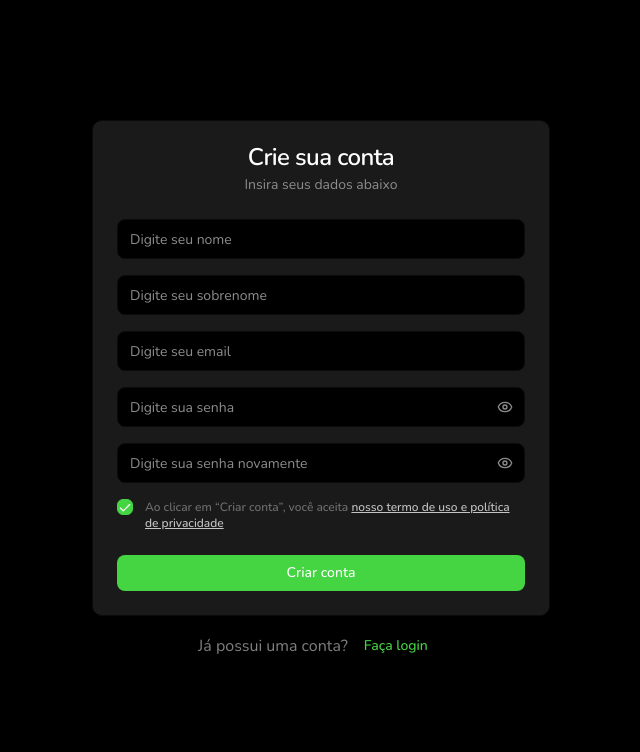
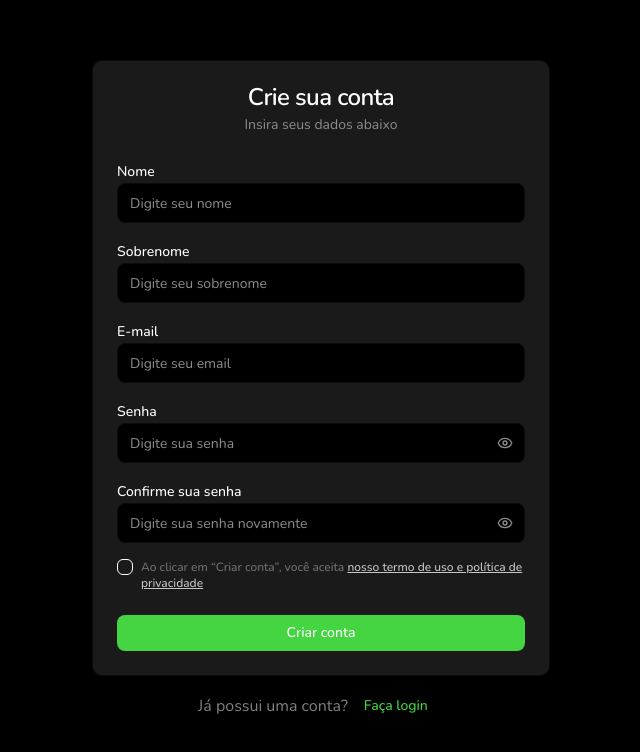
Before and after one commit to henriqueliima/fintrack, a React (Vite) app: page /signup in a window 1280 px wide. Shown: the top 752 px of the page, without its empty margins (319-959 px from the left). Built offline with nearby package versions, Linux system fonts and the light colour scheme.

Commit message:
feat: add validation to sign up form

```diff
--- a/package.json
+++ b/package.json
@@ -11,6 +11,7 @@
     "prepare": "husky"
   },
   "dependencies": {
+    "@hookform/resolvers": "^5.2.2",
     "@radix-ui/react-checkbox": "^1.3.3",
     "@radix-ui/react-label": "^2.1.7",
     "@radix-ui/react-slot": "^1.2.3",
@@ -21,9 +22,11 @@
     "lucide-react": "^0.544.0",
     "react": "^18.3.1",
     "react-dom": "^18.3.1",
+    "react-hook-form": "^7.63.0",
     "react-router": "^7.9.1",
     "tailwind-merge": "^3.3.1",
-    "tailwindcss": "^4.1.13"
+    "tailwindcss": "^4.1.13",
+    "zod": "^3.25.76"
   },
   "devDependencies": {
     "@eslint/js": "^9.17.0",
--- a/src/components/password-input.jsx
+++ b/src/components/password-input.jsx
@@ -1,16 +1,19 @@
 import { EyeIcon, EyeOffIcon } from 'lucide-react';
-import { useState } from 'react';
+import { forwardRef, useState } from 'react';
 
 import { Button } from './ui/button';
 import { Input } from './ui/input';
 
-const PasswordInput = ({ placeholder = 'Digite sua senha' }) => {
+const PasswordInput = forwardRef(
+  ({ placeholder = 'Digite sua senha', ...props }, ref) => {
     const [passwordIsVisible, setPasswordIsVisible] = useState(false);
     return (
       <div className="relative">
         <Input
           placeholder={placeholder}
           type={passwordIsVisible ? 'text' : 'password'}
+          ref={ref}
+          {...props}
         />
         <Button
           variant="ghost"
@@ -21,6 +24,9 @@ const PasswordInput = ({ placeholder = 'Digite sua senha' }) => {
         </Button>
       </div>
     );
-};
+  }
+);
+
+PasswordInput.displayName = 'PasswordInput';
 
 export default PasswordInput;
--- /dev/null
+++ b/src/components/ui/form.jsx
@@ -0,0 +1,137 @@
+'use client';
+import { Slot } from '@radix-ui/react-slot';
+import * as React from 'react';
+import { Controller, FormProvider, useFormContext } from 'react-hook-form';
+
+import { Label } from '@/components/ui/label';
+import { cn } from '@/lib/utils';
+
+const Form = FormProvider;
+
+const FormFieldContext = React.createContext({});
+
+const FormField = ({ ...props }) => {
+  return (
+    <FormFieldContext.Provider value={{ name: props.name }}>
+      <Controller {...props} />
+    </FormFieldContext.Provider>
+  );
+};
+
+const useFormField = () => {
+  const fieldContext = React.useContext(FormFieldContext);
+  const itemContext = React.useContext(FormItemContext);
+  const { getFieldState, formState } = useFormContext();
+
+  const fieldState = getFieldState(fieldContext.name, formState);
+
+  if (!fieldContext) {
+    throw new Error('useFormField should be used within <FormField>');
+  }
+
+  const { id } = itemContext;
+
+  return {
+    id,
+    name: fieldContext.name,
+    formItemId: `${id}-form-item`,
+    formDescriptionId: `${id}-form-item-description`,
+    formMessageId: `${id}-form-item-message`,
+    ...fieldState,
+  };
+};
+
+const FormItemContext = React.createContext({});
+
+const FormItem = React.forwardRef(({ className, ...props }, ref) => {
+  const id = React.useId();
+
+  return (
+    <FormItemContext.Provider value={{ id }}>
+      <div ref={ref} className={cn('space-y-2', className)} {...props} />
+    </FormItemContext.Provider>
+  );
+});
+FormItem.displayName = 'FormItem';
+
+const FormLabel = React.forwardRef(({ className, ...props }, ref) => {
+  const { error, formItemId } = useFormField();
+
+  return (
+    <Label
+      ref={ref}
+      className={cn(error && 'text-destructive', className)}
+      htmlFor={formItemId}
+      {...props}
+    />
+  );
+});
+FormLabel.displayName = 'FormLabel';
+
+const FormControl = React.forwardRef(({ ...props }, ref) => {
+  const { error, formItemId, formDescriptionId, formMessageId } =
+    useFormField();
+
+  return (
+    <Slot
+      ref={ref}
+      id={formItemId}
+      aria-describedby={
+        !error
+          ? `${formDescriptionId}`
+          : `${formDescriptionId} ${formMessageId}`
+      }
+      aria-invalid={!!error}
+      {...props}
+    />
+  );
+});
+FormControl.displayName = 'FormControl';
+
+const FormDescription = React.forwardRef(({ className, ...props }, ref) => {
+  const { formDescriptionId } = useFormField();
+
+  return (
+    <p
+      ref={ref}
+      id={formDescriptionId}
+      className={cn('text-muted-foreground text-sm', className)}
+      {...props}
+    />
+  );
+});
+FormDescription.displayName = 'FormDescription';
+
+const FormMessage = React.forwardRef(
+  ({ className, children, ...props }, ref) => {
+    const { error, formMessageId } = useFormField();
+    const body = error ? String(error?.message ?? '') : children;
+
+    if (!body) {
+      return null;
+    }
+
+    return (
+      <p
+        ref={ref}
+        id={formMessageId}
+        className={cn('text-destructive text-sm font-medium', className)}
+        {...props}
+      >
+        {body}
+      </p>
+    );
+  }
+);
+FormMessage.displayName = 'FormMessage';
+
+export {
+  Form,
+  FormControl,
+  FormDescription,
+  FormField,
+  FormItem,
+  FormLabel,
+  FormMessage,
+  useFormField,
+};
--- a/src/pages/signup.jsx
+++ b/src/pages/signup.jsx
@@ -1,4 +1,7 @@
+import { zodResolver } from '@hookform/resolvers/zod';
+import { useForm } from 'react-hook-form';
 import { Link } from 'react-router';
+import { z } from 'zod';
 
 import PasswordInput from '@/components/password-input';
 import { Button } from '@/components/ui/button';
@@ -11,42 +14,168 @@ import {
   CardTitle,
 } from '@/components/ui/card';
 import { Checkbox } from '@/components/ui/checkbox';
+import {
+  Form,
+  FormControl,
+  FormField,
+  FormItem,
+  FormLabel,
+  FormMessage,
+} from '@/components/ui/form';
 import { Input } from '@/components/ui/input';
-import { Label } from '@/components/ui/label';
+
+const signupSchema = z.object({
+  firstName: z.string().trim().min(1, {
+    message: 'O nome é obrigatório',
+  }),
+  lastName: z.string().trim().min(1, {
+    message: 'O sobrenome é obrigatório',
+  }),
+  email: z
+    .string()
+    .email({
+      message: 'O e-mail é inválido',
+    })
+    .trim()
+    .min(1, {
+      message: 'O e-mail é obrigatório',
+    }),
+  password: z.string().trim().min(6, {
+    message: 'A senha deve ter no mínimo 6 caracteres',
+  }),
+  passwordConfirmation: z.string().trim().min(6, {
+    message: 'A confirmação de senha é obrigatório',
+  }),
+  terms: z.boolean().refine((value) => value === true, {
+    message: 'Você precisa aceitar os termos',
+  }),
+});
 
 const SignupPage = () => {
+  const methods = useForm({
+    resolver: zodResolver(signupSchema),
+    defaultValues: {
+      firstName: '',
+      lastName: '',
+      email: '',
+      password: '',
+      passwordConfirmation: '',
+      terms: false,
+    },
+  });
+
+  const handleSubmit = (data) => {
+    console.log(data);
+  };
   return (
     <div className="flex h-screen w-screen flex-col items-center justify-center gap-3">
+      <Form {...methods}>
+        <form onSubmit={methods.handleSubmit(handleSubmit)}>
           <Card className="w-[458px]">
             <CardHeader className="flex flex-col items-center">
               <CardTitle>Crie sua conta</CardTitle>
               <CardDescription>Insira seus dados abaixo</CardDescription>
             </CardHeader>
             <CardContent className="space-y-4">
-          <Input placeholder="Digite seu nome" />
-          <Input placeholder="Digite seu sobrenome" />
-          <Input placeholder="Digite seu email" />
-          <PasswordInput />
-          <PasswordInput placeholder="Digite sua senha novamente" />
-          <div className="flex items-start gap-3">
-            <Checkbox id="terms" defaultChecked />
-            <div className="grid gap-2">
-              <Label
-                className="text-muted-foreground text-xs opacity-75"
-                htmlFor="terms"
+              <FormField
+                control={methods.control}
+                name="firstName"
+                render={({ field }) => (
+                  <FormItem>
+                    <FormLabel>Nome</FormLabel>
+                    <FormControl>
+                      <Input placeholder="Digite seu nome" {...field} />
+                    </FormControl>
+                    <FormMessage />
+                  </FormItem>
+                )}
+              />
+              <FormField
+                control={methods.control}
+                name="lastName"
+                render={({ field }) => (
+                  <FormItem>
+                    <FormLabel>Sobrenome</FormLabel>
+                    <FormControl>
+                      <Input placeholder="Digite seu sobrenome" {...field} />
+                    </FormControl>
+                    <FormMessage />
+                  </FormItem>
+                )}
+              />
+              <FormField
+                control={methods.control}
+                name="email"
+                render={({ field }) => (
+                  <FormItem>
+                    <FormLabel>E-mail</FormLabel>
+                    <FormControl>
+                      <Input placeholder="Digite seu email" {...field} />
+                    </FormControl>
+                    <FormMessage />
+                  </FormItem>
+                )}
+              />
+              <FormField
+                control={methods.control}
+                name="password"
+                render={({ field }) => (
+                  <FormItem>
+                    <FormLabel>Senha</FormLabel>
+                    <FormControl>
+                      <PasswordInput {...field} />
+                    </FormControl>
+                    <FormMessage />
+                  </FormItem>
+                )}
+              />
+              <FormField
+                control={methods.control}
+                name="passwordConfirmation"
+                render={({ field }) => (
+                  <FormItem>
+                    <FormLabel>Confirme sua senha</FormLabel>
+                    <FormControl>
+                      <PasswordInput
+                        placeholder="Digite sua senha novamente"
+                        {...field}
+                      />
+                    </FormControl>
+                    <FormMessage />
+                  </FormItem>
+                )}
+              />
+              <FormField
+                control={methods.control}
+                name="terms"
+                render={({ field }) => (
+                  <FormItem className="items-top flex space-x-2">
+                    <Checkbox
+                      checked={field.value}
+                      onCheckedChange={field.onChange}
+                      id="terms"
+                    />
+                    <FormLabel
+                      className={`text-muted-foreground text-xs opacity-75 ${methods.formState.errors.terms && 'text-red-500'}`}
                     >
                       Ao clicar em “Criar conta”, você aceita{' '}
-                <a className="text-white underline" href="#">
+                      <a
+                        className={`underline ${methods.formState.errors.terms ? '!text-red-500' : 'text-white'}`}
+                        href="#"
+                      >
                         nosso termo de uso e política de privacidade
                       </a>
-              </Label>
-            </div>
-          </div>
+                    </FormLabel>
+                  </FormItem>
+                )}
+              />
             </CardContent>
             <CardFooter>
               <Button className="w-full">Criar conta</Button>
             </CardFooter>
           </Card>
+        </form>
+      </Form>
       <div className="mb-4 flex items-center justify-center">
         <p className="text-center opacity-50">Já possui uma conta?</p>
         <Button variant="link" asChild>
```
Also changed, not shown: 1 other file (tests, documents, lock files or other folders). Lines whose indentation alone changed are shown as unchanged.
